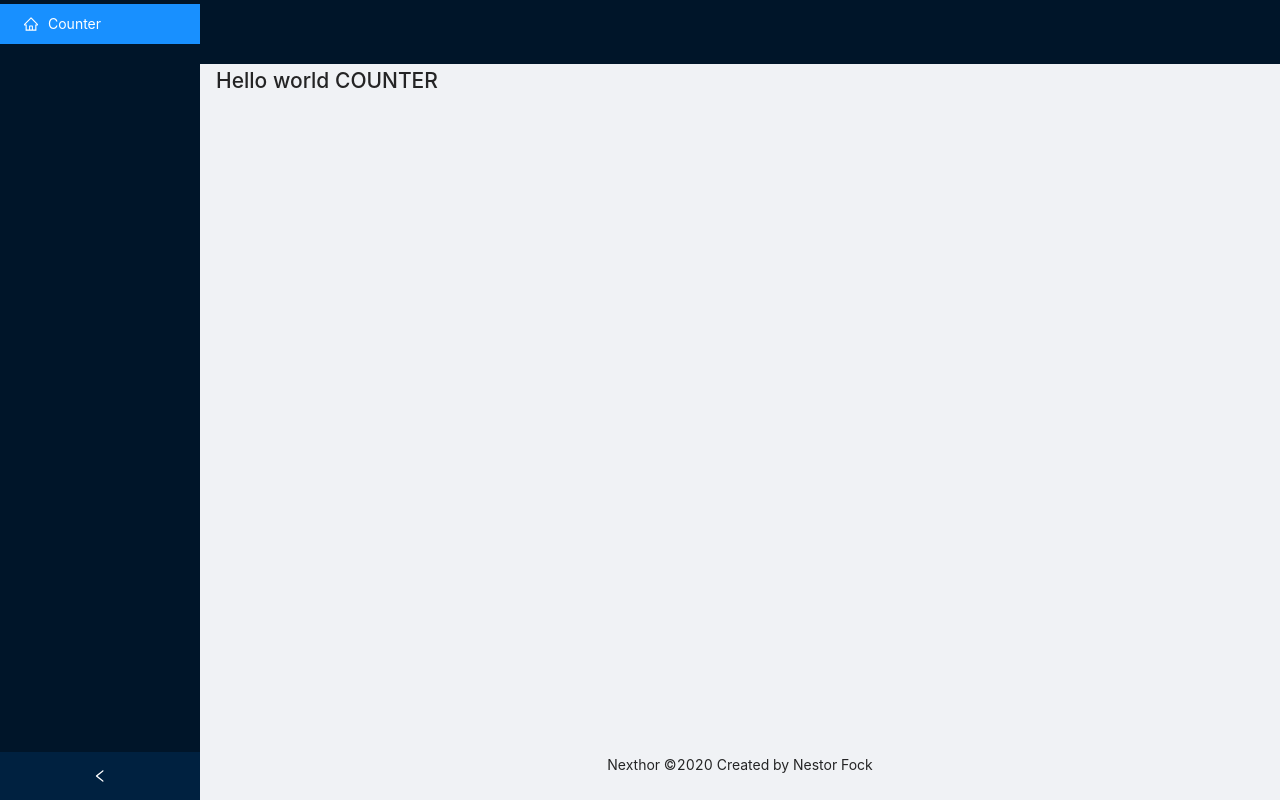
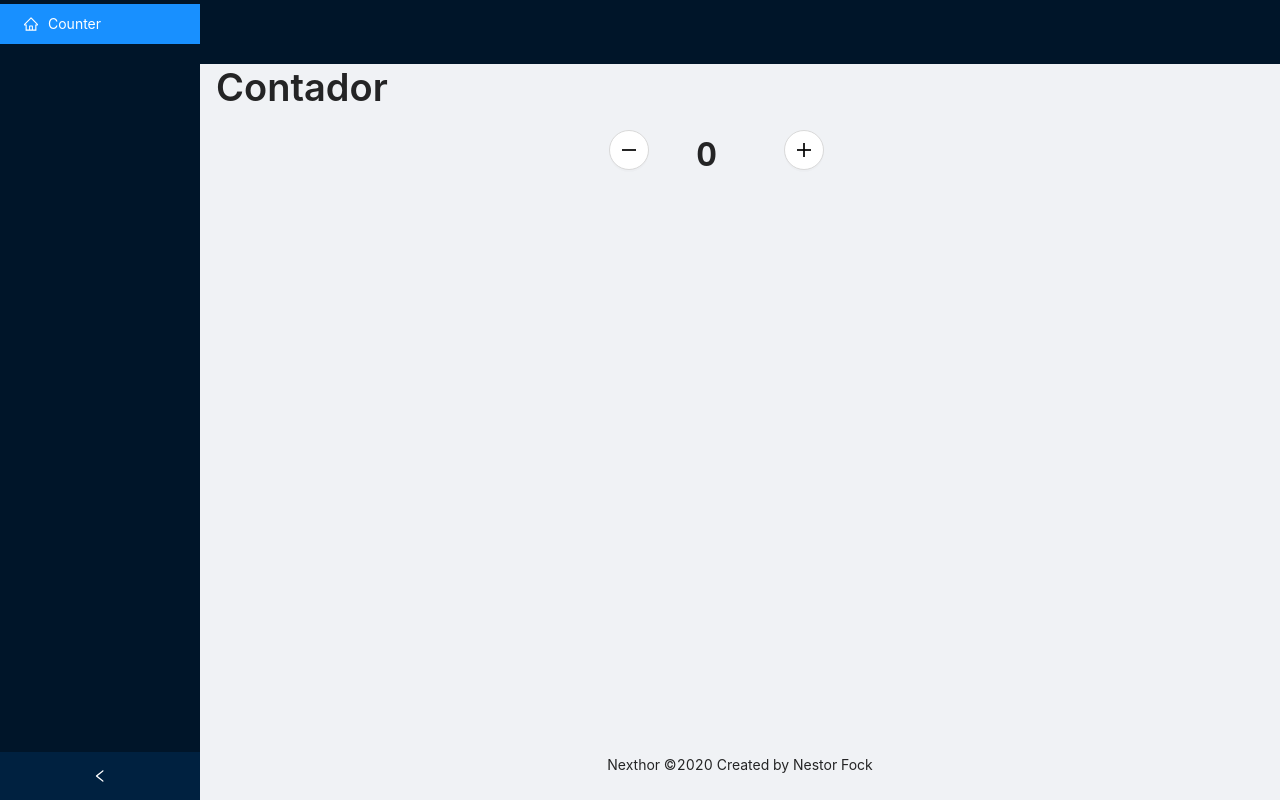
Before and after one commit to njfock/ant-design-demo, a React (Create React App) app: page / in a window 1280 px wide. Built offline with nearby package versions, Linux system fonts and the light colour scheme.

Commit message:
mapStateToProps, mapDispatchToProps

```diff
--- a/src/components/Counter.js
+++ b/src/components/Counter.js
@@ -1,10 +1,35 @@
-import React, {setState} from 'react';
-
-const Counter = () => {
+import React from 'react';
+import {Row, Col, Typography, Button} from 'antd';
+import {MinusOutlined, PlusOutlined} from '@ant-design/icons';
+import {connect} from 'react-redux'
+const Counter = ({counter, increment, decrement}) => {
     return(
         <React.Fragment>
-            <h2>Hello world COUNTER</h2>
+            <Row>
+                <Typography.Title>Contador</Typography.Title>
+            </Row>
+            <Row>
+                <Col md={9}/>
+                <Col md={2}>
+                    <Button size="large" icon={<MinusOutlined/>} shape="circle" onClick={decrement}/>
+                </Col>
+                <Col md={2}>
+                    <span style={{fontSize:'2rem', fontWeight:'bold'}}>{counter}</span>
+                </Col>
+                <Col md={2}>
+                    <Button size="large" icon={<PlusOutlined/>} shape="circle" onClick={increment}/>
+                </Col>
+                <Col md={9}/>
+            </Row>
         </React.Fragment>
     )
 }
-export default Counter
+
+const mapStateToProps = state => ({counter: state.counter})
+
+const mapDispatchToProps = dispatch => ({
+    increment: () => {dispatch({type: 'INCREMENT'})},
+    decrement: () => {dispatch({type: 'DECREMENT'})}
+})
+
+export default connect(mapStateToProps, mapDispatchToProps)(Counter)
--- a/src/redux/index.js
+++ b/src/redux/index.js
@@ -5,7 +5,7 @@ const initialState = {
     counter: 0
 }
 //REDUCER
-const operationReducer = (state, action) => {
+const operationReducer = (state = initialState, action) => {
     switch(action.type){
         case 'INCREMENT':
             return {...state, counter: ++state.counter}
```
